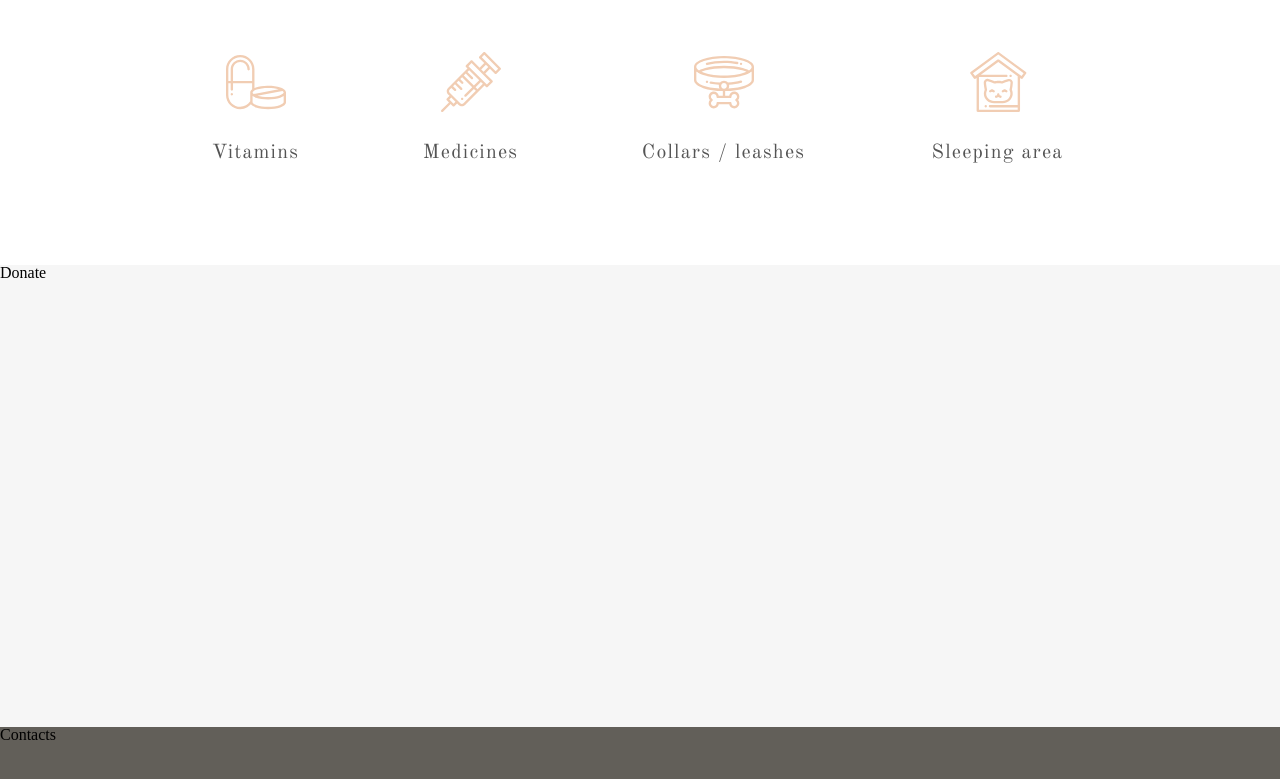
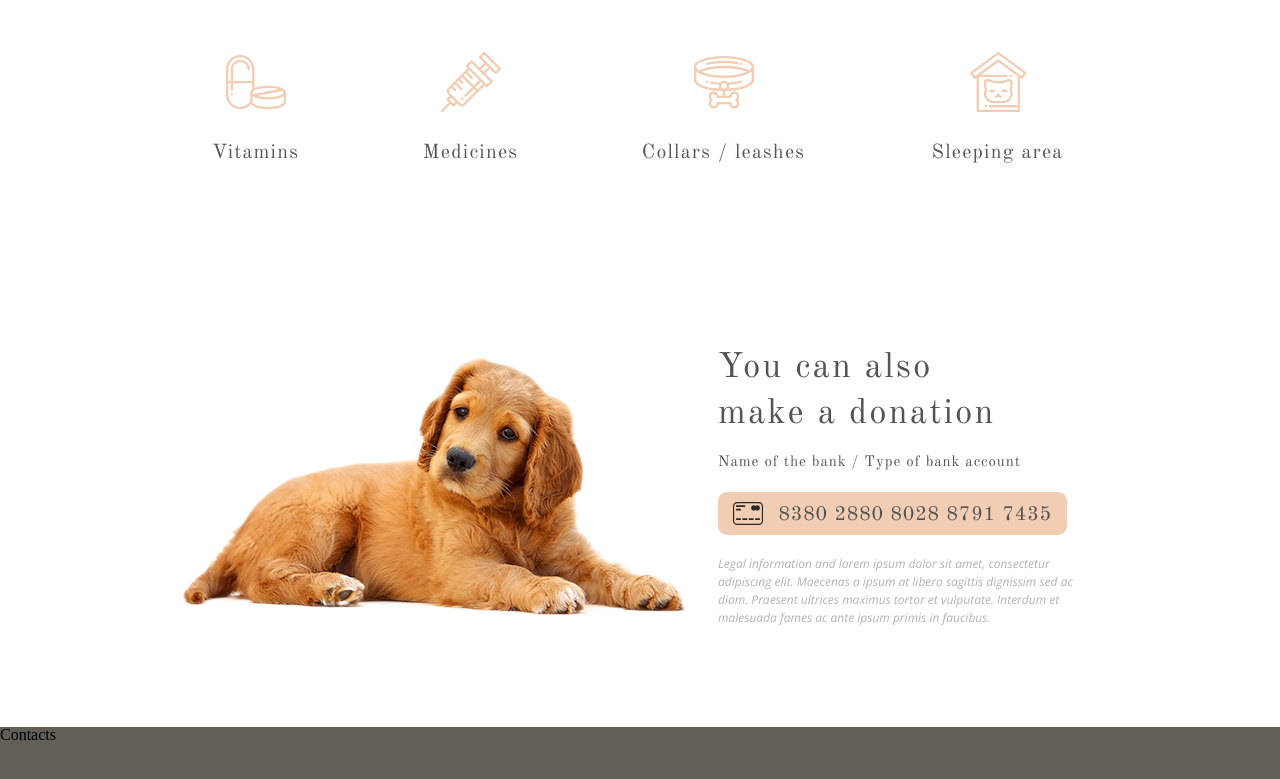
Before and after one commit to ExIxIxS/shelter, a plain HTML site: page pages/main/index.html in a window 1280 px wide. Shown: the part 2719-3498 px from the top of the page. Drawn offline with Linux system fonts and the light colour scheme.

Commit message:
feat: add donate screen

```diff
--- a/pages/main/index.html
+++ b/pages/main/index.html
@@ -56,17 +56,17 @@
             <div id="Katrine" class="card">
                 <img src="../../assets/images/pets-katrine.png" alt="Cat Katrine" width="270" height="270">
                 <p>Katrine</p>
-                <a class="button button-card" href="">Learn more</a>
+                <a class="button button-card" href="javascript:;">Learn more</a>
             </div>
             <div id="Jennifer" class="card central-card">
                 <img src="../../assets/images/pets-jennifer.png" alt="Puppy Jennifer" width="270" height="270">
                 <p>Jennifer</p>
-                <a class="button button-card" href="">Learn more</a>
+                <a class="button button-card" href="javascript:;">Learn more</a>
             </div>
             <div id="Woody" class="card">
                 <img src="../../assets/images/pets-woody.png" alt="Dog Woody" width="270" height="270">
                 <p>Woody</p>
-                <a class="button button-card" href="">Learn more</a>
+                <a class="button button-card" href="javascript:;">Learn more</a>
             </div>
             <button id="button-right" class="button button-slider-arrow" type="bytton">
                 <img src="../../assets/icons/arrow.png" alt="Arrow" width="14" height="6"></button>
@@ -99,7 +99,18 @@
         </ul>
     </div>
     <div id="donate-screen" class="contener_centered">
-        <p>Donate</p>
+        <img src="../../assets/images/donation-dog.png" alt="Lying Dog" width="505" height="261">
+        <div id="donate-screen-content">
+            <h3>You can also make a donation</h3>
+            <h5>Name of the bank / Type of bank account</h5>
+            <a id="button-donate" class="button" href="javascript:;">
+                <img src="../../assets/icons/credit-card.svg" alt="Credit card icon" width="30" height="23">
+                <h4>8380 2880 8028 8791 7435</h4></a>
+            <p>Legal information and lorem ipsum dolor sit amet, consectetur adipiscing elit.
+                 Maecenas a ipsum at libero sagittis dignissim sed ac diam.
+                 Praesent ultrices maximus tortor et vulputate.
+                 Interdum et malesuada fames ac ante ipsum primis in faucibus.</p>
+        </div>
     </div>
     <div id="contacts-screen" class="contener_centered">
         <p>Contacts</p>
--- a/pages/main/style.css
+++ b/pages/main/style.css
@@ -8,7 +8,7 @@
     src: local(''),
          url('../../assets/fonts/old-standard-tt-v18-latin-regular.woff2') format('woff2'), /* Chrome 26+, Opera 23+, Firefox 39+ */
          url('../../assets/fonts/old-standard-tt-v18-latin-regular.woff') format('woff'); /* Chrome 6+, Firefox 3.6+, IE 9+, Safari 5.1+ */
-  }
+}
 
 /* open-sans-regular - latin
     analog font for 'Arial'
@@ -20,7 +20,17 @@
     src: local(''),
          url('../../assets/fonts/open-sans-v29-latin-regular.woff2') format('woff2'), /* Chrome 26+, Opera 23+, Firefox 39+ */
          url('../../assets/fonts/open-sans-v29-latin-regular.woff') format('woff'); /* Chrome 6+, Firefox 3.6+, IE 9+, Safari 5.1+ */
-  }
+}
+
+/* open-sans-italic - latin */
+@font-face {
+    font-family: 'Open Sans';
+    font-style: italic;
+    font-weight: 400;
+    src: local(''),
+         url('../../assets/fonts/open-sans-v29-latin-italic.woff2') format('woff2'), /* Chrome 26+, Opera 23+, Firefox 39+ */
+         url('../../assets/fonts/open-sans-v29-latin-italic.woff') format('woff'); /* Chrome 6+, Firefox 3.6+, IE 9+, Safari 5.1+ */
+}
 
 /* border-box model for all elements */
 
@@ -480,7 +490,82 @@ header .active-link {
 
 #donate-screen {
     height: 462px;
+    background: #FFFFFF;
+    padding: 80px 182px 100px 183px;
+    display: flex;
+    justify-content: space-between;
+    align-items: center;
+}
+
+#donate-screen-content {
+    width: 380px;
+    height: 282px;
+}
+
+#donate-screen-content h3 {
+    width: 300px;
+    height: 90px;
+    font-family: 'Old Standard TT', serif;
+    font-style: normal;
+    font-weight: 400;
+    font-size: 35px;
+    line-height: 130%;
+    letter-spacing: 0.06em;
+    color: #545454;
+}
+
+#donate-screen-content h5 {
+    width: 307px;
+    height: 17px;
+    margin: 20px 0;
+    font-family: 'Old Standard TT', serif;
+    font-style: normal;
+    font-weight: 400;
+    font-size: 15px;
+    line-height: 110%;
+    letter-spacing: 0.06em;
+    color: #545454;
+}
+
+#button-donate {
+    display: flex;
+    flex-direction: row;
+    align-items: center;
+    justify-content: space-between;
+    padding: 10px 15px;
+    width: 349px;
+    height: 43px;
+    background: #F1CDB3;
+    border-radius: 9px;
+    text-decoration: none;
+}
+
+#button-donate:hover {
     background: #F6F6F6;
+}
+
+#button-donate h4 {
+    height: 19px;
+    font-family: 'Old Standard TT', serif;
+    font-style: normal;
+    font-weight: 400;
+    font-size: 20px;
+    line-height: 115%;
+    letter-spacing: 0.04em;
+    color: #545454;
+}
+
+#donate-screen-content p {
+    width: 380px;
+    height: 72px;
+    margin-top: 20px;
+    font-family: 'Open Sans', sans-serif;
+    font-style: italic;
+    font-weight: 400;
+    font-size: 12px;
+    line-height: 18px;
+    color: #B2B2B2;
+    overflow: hidden;
 }
 
 #contacts-screen {
```
Also changed, not shown: assets/fonts/open-sans-v29-latin-italic.woff (added), assets/fonts/open-sans-v29-latin-italic.woff2 (added), assets/icons/credit-card.svg (added), assets/images/donation-dog.png (added).
